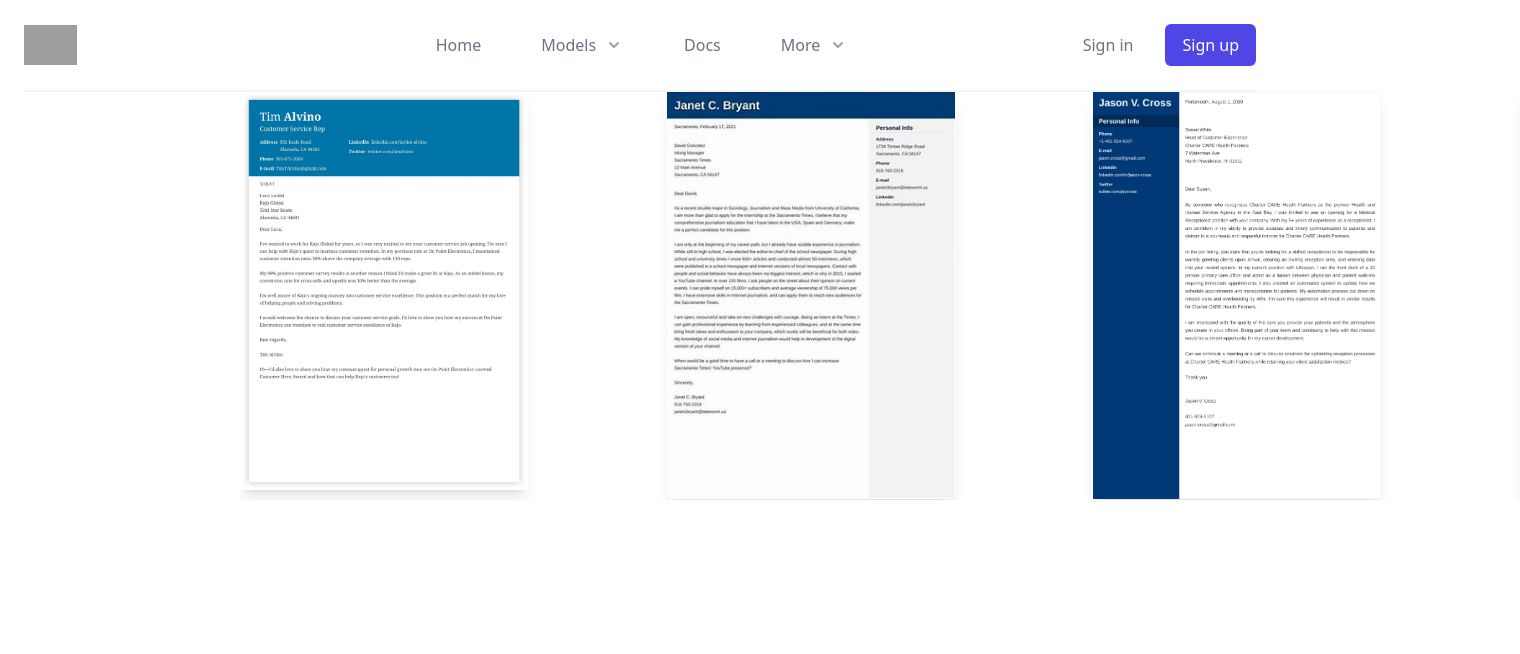
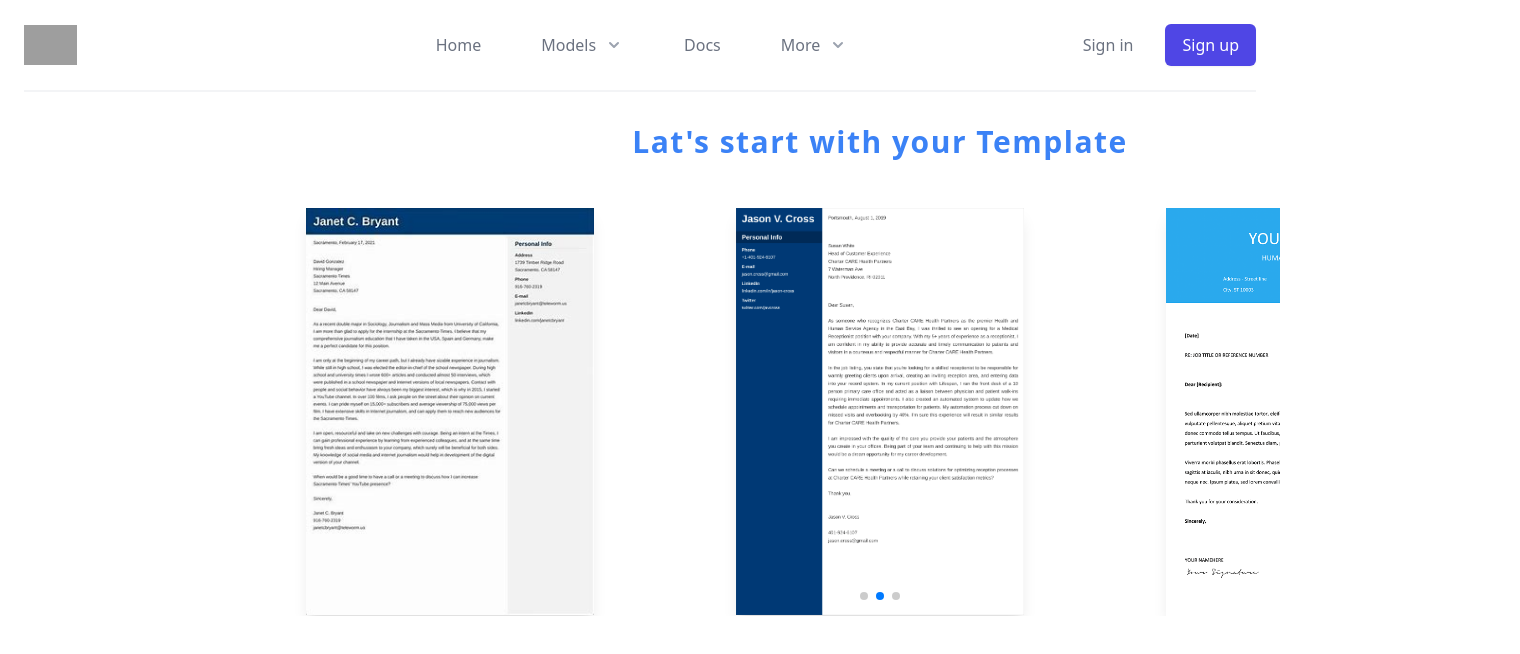
Before and after one commit to chamsou-Br/next_steps, a Next.js app: page /coverLetter/templates in a window 1280 px wide. Shown: the top 654 px of the page, 1520 px wide, since content can reach past the window. Built offline with nearby package versions, Linux system fonts and the light colour scheme; grey boxes are pictures that could not be loaded.

Commit message:
choode template responsive'

```diff
--- a/components/Layout.jsx
+++ b/components/Layout.jsx
@@ -24,7 +24,7 @@ const Layout = ({children , ToogleLoginPage , ToogleRegisterPage}) => {
             <link rel="icon" href="/favicon.ico" />
         </Head>
         <Navbar onToggleSideBar={onToggleSideBar} ToogleLoginPage={ToogleLoginPage} ToogleRegisterPage={ToogleRegisterPage} />
-        <div className="flex ">
+        <div className="flex overflow-hidden">
             <Sidebar sidebarActive={sidebarActive}  />
             <div className={classNames(" w-full ",{
                     "animate-childrenOpen" : sidebarActive ,
--- a/components/swiperCoverLetter.jsx
+++ b/components/swiperCoverLetter.jsx
@@ -1,68 +1,85 @@
 // Import Swiper React components
 import { Swiper, SwiperSlide } from 'swiper/react';
-
-
-
-// Import Swiper styles
-import 'swiper/css';
+import { Navigation, Pagination, Autoplay, EffectCoverflow } from 'swiper'
+import 'swiper/css'
+import 'swiper/css/autoplay'
+import 'swiper/css/pagination'
+import 'swiper/css/effect-coverflow'
+import 'swiper/css/navigation'
+import { useEffect, useState } from 'react';
 
 const SwiperCoverLetter = () => {
+
+  const [width, setWidth] = useState(0); // default width, detect on server.
+  const handleResize = () => setWidth(window.innerWidth);
+  useEffect(() => {
+    setWidth(window.innerWidth)
+    window.addEventListener('resize', handleResize);
+  }, []);
+
   return (
-    <div className='container-snap flex justify-center w-screen'>
+    <div className='container-snap flex justify-center '>
     <Swiper
-       spaceBetween={0}
-       slidesPerView={3}
-       activeIndex="1"
-       className=' hidden md:block'
+       spaceBetween={10}
+       slidesPerView={width > 1024 ? 3 : (width > 768 ? 2 : 1)}
+       activeIndex="2"
+       modules={[ Pagination, Autoplay]}
+       autoplay={{
+        delay: 3000,
+        disableOnInteraction: true,
+    }}
+
+    pagination={{ clickable: true }}
+       className=" m-auto text-center mb-20 "
     >
-      <SwiperSlide className=''>
-        <div className=' w-72 relative'>
+      <SwiperSlide className=' flex justify-center'>
+        <div className='w-11/12 sm:w-72  relative'>
           <div className=' absolute top-0 left-0 w-full h-full opacity-0  flex justify-center m-auto hover:opacity-100   hover:bg-black/[.3] '>
             <div className=' m-auto text-center text-white font-bold text-lg tracking-wider bg-blue-500 px-7 py-3 shadow-lg cursor-pointer hover:bg-white hover:border-2 hover:text-blue-500 '>
                Select Template
             </div>
           </div>
-          <img src="/coverLetter.jpg" className=' w-72 shadow-lg' />
+          <img src="/coverLetter.jpg" className='w-full sm:w-72 text-center  shadow-lg' />
         </div>
       </SwiperSlide>
-      <SwiperSlide>
-      <div className=' w-72 relative'>
+      <SwiperSlide className=' flex justify-center'>
+      <div className='w-11/12 sm:w-72 relative m-auto'>
           <div className=' absolute top-0 left-0 w-full h-full opacity-0  flex justify-center m-auto hover:opacity-100   hover:bg-black/[.3] '>
             <div className=' m-auto text-center text-white font-bold text-lg tracking-wider bg-blue-500 px-7 py-3 shadow-lg cursor-pointer hover:bg-white hover:border-2 hover:text-blue-500 '>
                Select Template
             </div>
           </div>
-          <img src="/coverLetter2.jpg" className=' w-72 shadow-lg' />
+          <img src="/coverLetter2.jpg" className='w-full sm:w-72 shadow-lg' />
         </div>
       </SwiperSlide>
-      <SwiperSlide>
-      <div className=' w-72 relative'>
+      <SwiperSlide className=' flex justify-center'>
+      <div className=' w-11/12 sm:w-72 relative'>
           <div className=' absolute top-0 left-0 w-full h-full opacity-0  flex justify-center m-auto hover:opacity-100   hover:bg-black/[.3] '>
             <div className=' m-auto text-center text-white font-bold text-lg tracking-wider bg-blue-500 px-7 py-3 shadow-lg cursor-pointer hover:bg-white hover:border-2 hover:text-blue-500 '>
                Select Template
             </div>
           </div>
-            <img src="/coverLetter2.png" className=' w-72 shadow-lg' />
+            <img src="/coverLetter2.png" className=' w-full sm:w-72  shadow-lg' />
           </div>
         </SwiperSlide>
-      <SwiperSlide>
-      <div className=' w-72 relative'>
+      <SwiperSlide className=' flex justify-center'>
+      <div className=' w-11/12 sm:w-72 relative'>
           <div className=' absolute top-0 left-0 w-full h-full opacity-0  flex justify-center m-auto hover:opacity-100   hover:bg-black/[.3] '>
             <div className=' m-auto text-center text-white font-bold text-lg tracking-wider bg-blue-500 px-7 py-3 shadow-lg cursor-pointer hover:bg-white hover:border-2 hover:text-blue-500 '>
                Select Template
             </div>
           </div>
-            <img src="/coverLetter3.png" className=' w-72 shadow-lg' />
+            <img src="/coverLetter3.png" className=' w-full sm:w-72  shadow-lg' />
           </div>
       </SwiperSlide>
-      <SwiperSlide>
-      <div className=' w-72 relative'>
+      <SwiperSlide className=' flex justify-center'>
+      <div className=' w-w-11/12 sm:w-72  relative'>
           <div className=' absolute top-0 left-0 w-full h-full opacity-0  flex justify-center m-auto hover:opacity-100   hover:bg-black/[.3] '>
             <div className=' m-auto text-center text-white font-bold text-lg tracking-wider bg-blue-500 px-7 py-3 shadow-lg cursor-pointer hover:bg-white hover:border-2 hover:text-blue-500 '>
                Select Template
             </div>
           </div>
-            <img src="/coverLetter4.jpg" className=' w-72 shadow-xl' />
+            <img src="/coverLetter4.jpg" className=' w-full sm:w-72  shadow-xl' />
           </div>
       </SwiperSlide>
     </Swiper>
--- a/pages/coverLetter/index.js
+++ b/pages/coverLetter/index.js
@@ -1,6 +1,8 @@
+import { useRouter } from 'next/router'
 import React from 'react'
 
 function CoverLetterHome() {
+    const router = useRouter();
   return (
     <div>
     <div className=' flex justify-center mt-12 flex-grow flex-shrink mb-2 '>
@@ -24,7 +26,10 @@ function CoverLetterHome() {
                     After All ,it's time to get your cover letter ,Your cover letter is ready to download.
                 </p>
             </div>
-            <div className=' mt-6 py-4 bg-blue-500 text-center text-white  rounded-lg hover:cursor-pointer hover:text-blue-500 hover:bg-white hover:border '>
+            <div
+                 className=' mt-6 py-4 bg-blue-500 text-center text-white  rounded-lg hover:cursor-pointer hover:text-blue-500 hover:bg-white hover:border '
+                 onClick={()=>router.push('coverLetter/templates')}>
+
                 <span className=' text-lg font-bold tracking-wider '>Continue</span>
             </div>
 
--- a/pages/coverLetter/templates.js
+++ b/pages/coverLetter/templates.js
@@ -3,8 +3,12 @@ import SwiperCoverLetter from '../../components/swiperCoverLetter'
 
 function templates() {
   return (
-    <div className='container-snap flex justify-center '>
-            <SwiperCoverLetter />
+    <div className='container-snap mb-60'>
+            <h1 className=' mt-8 mb-12 text-center text-blue-500 font-bold tracking-wider lg:text-3xl md:text-xl text-lg'>Lat's start with  your Template</h1>
+            <div>
+                <SwiperCoverLetter />
+            </div>
+
     </div>
   )
 }
```
